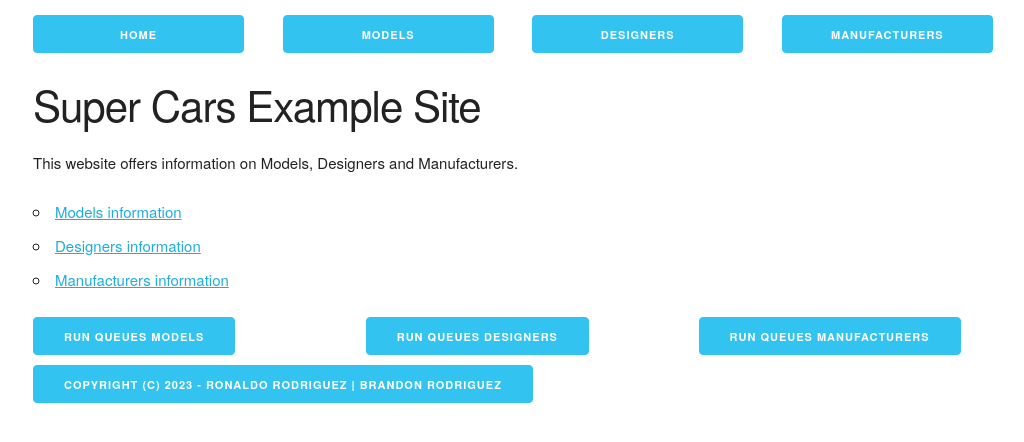
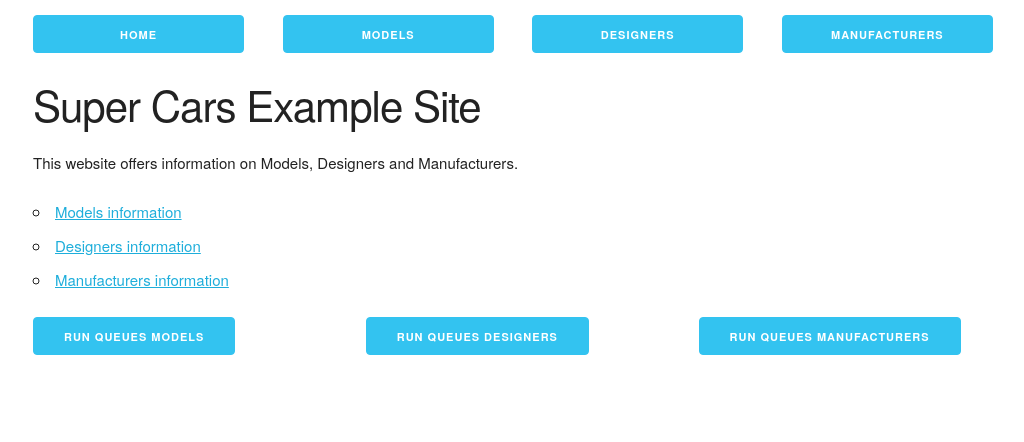
Before and after one commit to ronaldorodriguezbermudez/SD-Frontend-superCars, a Vue app: page / in a window 1280 px wide. Shown: the top 442 px of the page, without its empty margins (127-1151 px from the left). Built offline with nearby package versions, Linux system fonts and the light colour scheme.

Commit message:
Update App.vue

```diff
--- a/src/App.vue
+++ b/src/App.vue
@@ -45,13 +45,7 @@
         </button>
       </div>
     </div>
-    <div class="row">
-      <div class="twelve columns">
-        <button disabled="disabled" class="button-primary">
-          Copyright (c) 2023 - Ronaldo Rodriguez | Brandon Rodriguez
-        </button>
-      </div>
-    </div>
+
     <div v-if="queueMessage" class="row">
       <div class="twelve columns">
         <p>{{ queueMessage }}</p>
```
